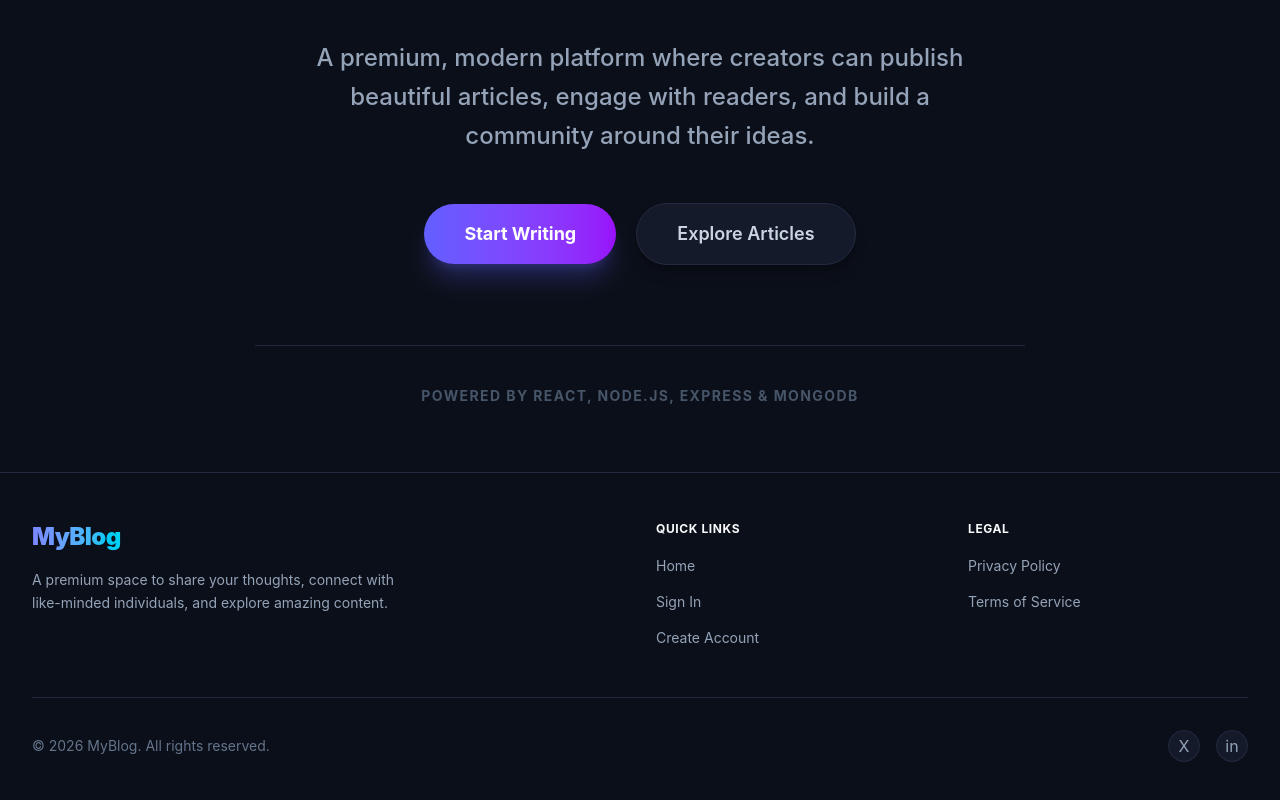
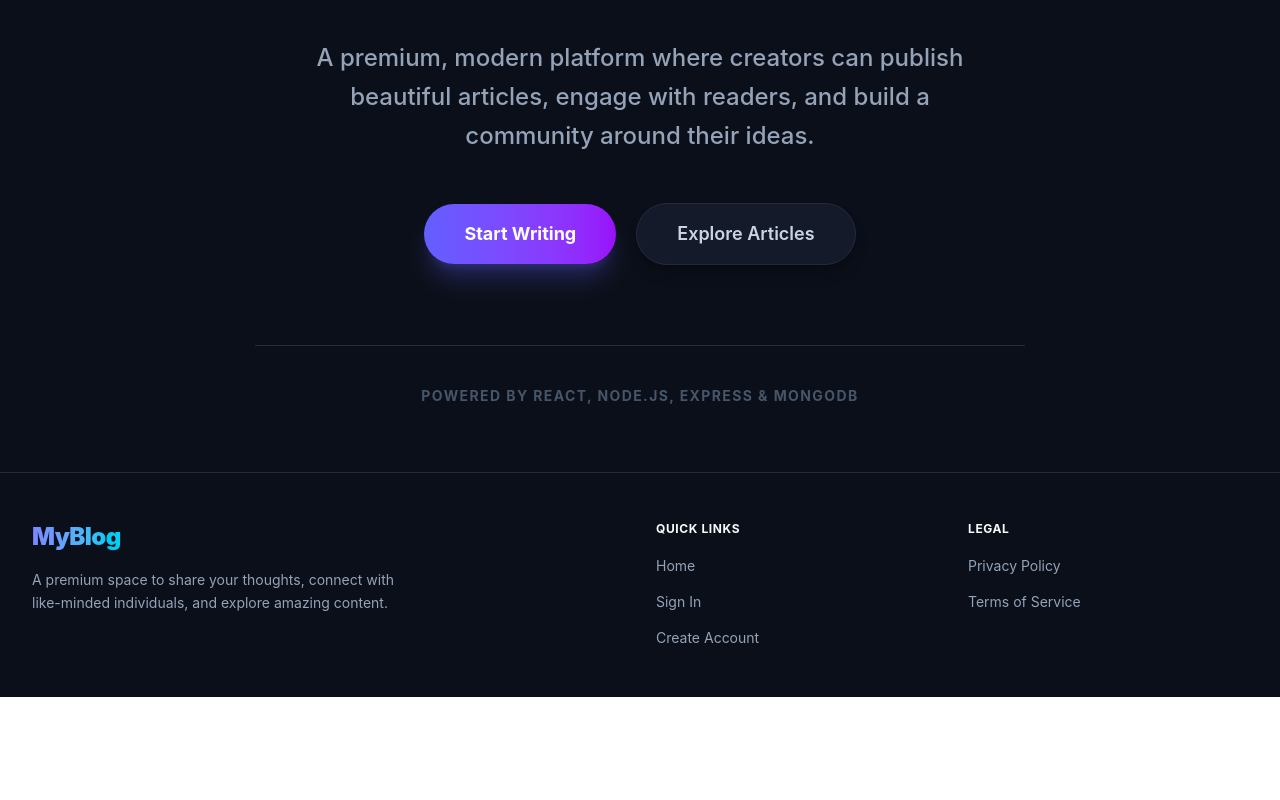
Before and after one commit to VYom128/ATP_24EG105D54, a React (Vite) app in the folder Week_7/BlogApp/Frontend-BlogApp/: page / in a window 1280 px wide. Shown: the part 398-1198 px from the top of the page. After the commit the page ends 1095 px from the top, so only its background shows below. Built offline with nearby package versions, Linux system fonts and the light colour scheme; no server answers.

Commit message:
Changed the footer

```diff
--- a/Week_7/BlogApp/Frontend-BlogApp/src/components/Footer.jsx
+++ b/Week_7/BlogApp/Frontend-BlogApp/src/components/Footer.jsx
@@ -30,19 +30,6 @@ function Footer() {
             </ul>
           </div>
         </div>
-        <div className="mt-12 pt-8 border-t border-[#222b40] flex flex-col md:flex-row items-center justify-between">
-          <p className="text-[#64748b] text-sm">
-            &copy; {new Date().getFullYear()} MyBlog. All rights reserved.
-          </p>
-          <div className="flex gap-4 mt-4 md:mt-0">
-            <div className="w-8 h-8 rounded-full bg-[#151a2a] border border-[#222b40] flex items-center justify-center text-[#94a3b8] hover:text-indigo-400 hover:border-indigo-500/50 cursor-pointer transition-all">
-              X
-            </div>
-            <div className="w-8 h-8 rounded-full bg-[#151a2a] border border-[#222b40] flex items-center justify-center text-[#94a3b8] hover:text-indigo-400 hover:border-indigo-500/50 cursor-pointer transition-all">
-              in
-            </div>
-          </div>
-        </div>
       </div>
     </footer>
   )
```
